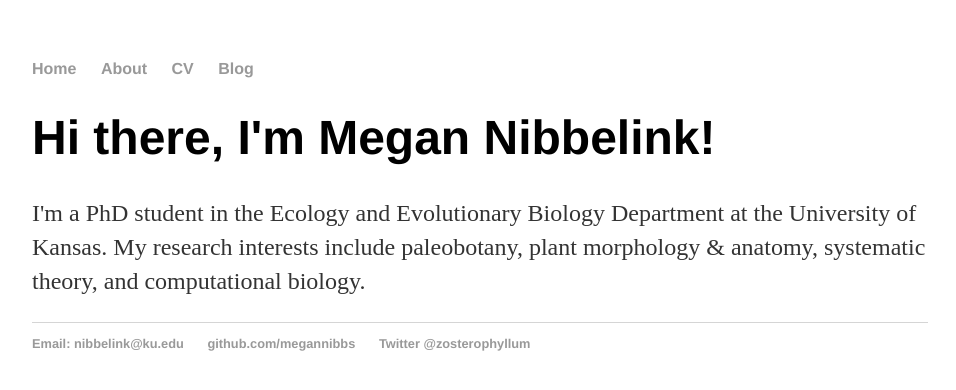
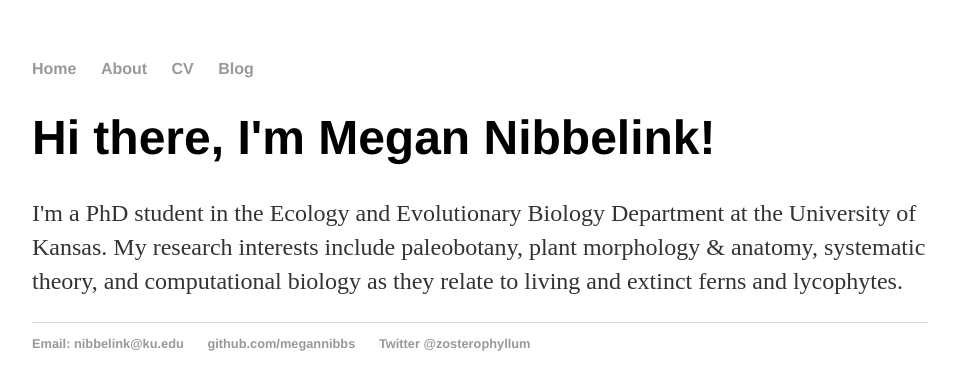
Before and after one commit to megannibbs/megannibbelink.github.io, a Jekyll site: the page built from index.html, in a window 1280 px wide. Shown: the top 390 px of the page, without its empty margins (160-1116 px from the left). Built offline with Jekyll 4.4.1, drawn with Linux system fonts in a browser that asks for light colours.

Commit message:
Update index.html

```diff
--- a/index.html
+++ b/index.html
@@ -5,4 +5,4 @@ title: Meg Nibbelink | Home
 <div class="blurb">
 	<h1>Hi there, I'm Megan Nibbelink!</h1>
 	<p>I'm a PhD student in the Ecology and Evolutionary Biology Department at the University of Kansas.
-		My research interests include paleobotany, plant morphology & anatomy, systematic theory, and computational biology. <a
+		My research interests include paleobotany, plant morphology & anatomy, systematic theory, and computational biology as they relate to living and extinct ferns and lycophytes. <a
```
